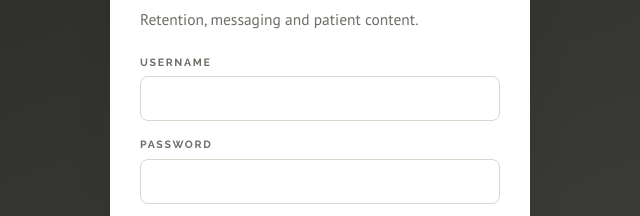
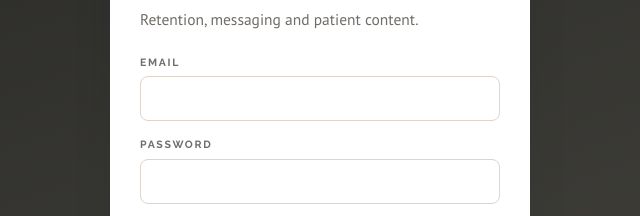
Before and after one commit to LIMENHelix/heartland-app, a website: page public/console/index.html in a window 1280 px wide. Shown: the part 296-512 px from the top of the page, 320-960 px from the left. Drawn offline with Linux system fonts and the light colour scheme; no server answers; a web font is replaced by a local one.

Commit message:
Use email field for Rejuv demo login

```diff
--- a/public/console/index.html
+++ b/public/console/index.html
@@ -25,8 +25,8 @@
     <p class="lede">Retention, messaging and patient content.</p>
 
     <label class="field">
-      <span class="field__l">Username</span>
-      <input class="input" id="liEmail" type="text" autocomplete="username" required>
+      <span class="field__l">Email</span>
+      <input class="input" id="liEmail" type="email" autocomplete="username" required>
     </label>
     <label class="field">
       <span class="field__l">Password</span>
```
